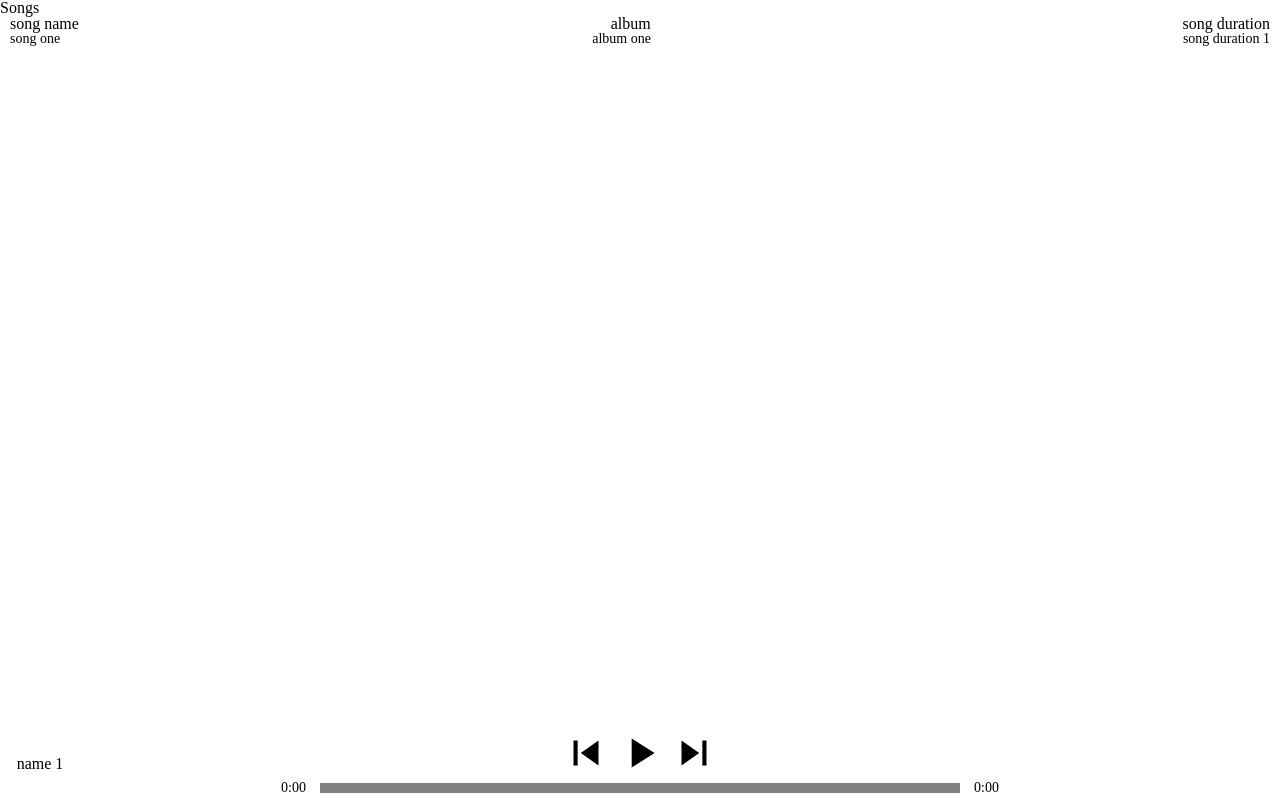
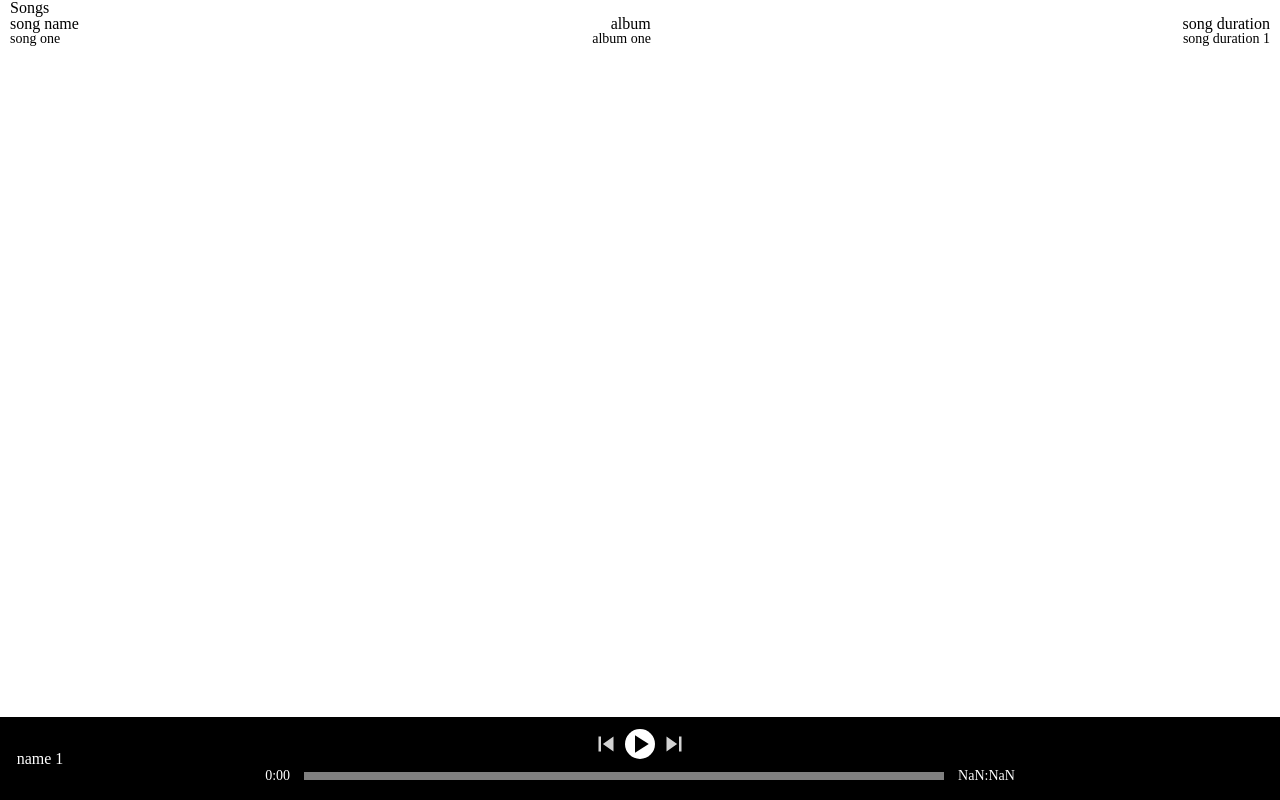
Before and after one commit to ronald-luo/music-time, a plain HTML site: page index.html in a window 1280 px wide. Both pictures are taken after a click on the element 640 px from the left and 788 px from the top of the page. Drawn offline with Linux system fonts and the light colour scheme.

Commit message:
add hover bar and change styles

```diff
--- a/index.html
+++ b/index.html
@@ -9,11 +9,12 @@
     <link rel="stylesheet" href="styles.css">
 </head>
 <body>
-    <div>
-        <h1  class="playlist-title">Songs</h1>
-    </div>
+    <div class="top-half">
 
-    <div class="top-half">
+        <div>
+            <h1  class="playlist-title">Songs</h1>
+        </div>
+
         <div class="song-list-titles">
             <h2>
                 song name
--- a/script.js
+++ b/script.js
@@ -74,10 +74,33 @@ songId.addEventListener('ended', handleNext);
 
 // loading bar event listener
 progressBar.addEventListener('click', handleSeek);
+progressBar.addEventListener('mousemove', handleTooltip);
+progressBar.addEventListener('mouseout', handleExitTooltip)
 
-//
+// set up song list on main page
 function initPlaylistSongs (e) {
     console.log('do')
+    // document.createElement('div')
+}
+
+// create tool tip when hovering over progress bar
+function handleTooltip (e) {
+    let progressFraction = e.offsetX/progressBar.offsetWidth;
+    let seekTo = progressFraction * songId.duration;
+    totalDuration.textContent = convertSeconds(Math.round(Number(seekTo)));
+
+    // set hover style
+    progressBar.classList.add('progress-hover');
+    progressBar.style.setProperty('--progressCircleVisibility', 'visible');
+}
+
+// create tool tip when hovering over progress bar
+function handleExitTooltip (e) {
+    totalDuration.textContent = convertSeconds(Math.round(Number(songId.duration)));
+
+    // remove hover style
+    progressBar.classList.remove('progress-hover');
+    progressBar.style.setProperty('--progressCircleVisibility', 'hidden');
 }
 
 // get the fraction of the rectangle the user clicks and seek to that fraction of the song
@@ -92,9 +115,11 @@ function handleSeek (e) {
 function handleAudioReady() {
     // console.log(songId.duration)
     progressBar.style.setProperty('--visibility', 'visible');
-    progressBar.style.setProperty('--progressName', 'none');
+    progressBar.style.setProperty('--progressBar', 'none');
+    progressBar.style.setProperty('--progressCircle', 'none');
     setTimeout(() => {
-        progressBar.style.setProperty('--progressName', 'progressBar');
+        progressBar.style.setProperty('--progressBar', 'progressBar');
+        progressBar.style.setProperty('--progressCircle', 'progressCircle');
     }, 100)
 
     progressBar.style.setProperty('--songDuration', `${songId.duration}s`);
--- a/styles.scss
+++ b/styles.scss
@@ -26,6 +26,7 @@ body {
     justify-content: space-between;
     overflow-x: hidden;
     overflow-y: hidden;
+    color: white;
 
     // @include tablet {
     //     background-color: red;
@@ -34,6 +35,8 @@ body {
 
 .top-half {
     padding: 0 10px 0 10px;
+    color: black;
+
     .song-list-titles {
         display: flex;
         justify-content: space-between;
@@ -59,7 +62,7 @@ body {
 
 .progress-bar {
     width: 50vw;
-    height: 10px;
+    height: 8px;
     // margin: 0 auto 0 auto;
     // transform: translateX(-250px);
     background-color: grey;
@@ -68,7 +71,7 @@ body {
 
     &:hover {
         cursor: pointer;
-        box-shadow: 0px 10px 10px rgba(0, 255, 136, 0.1);
+        // box-shadow: 0px 10px 10px rgba(0, 255, 136, 0.1);
     }
 
     &:before {
@@ -77,9 +80,9 @@ body {
         position: relative;
         height: 100%;
         width: 0%;
-        background-color: red;
+        background-color: white;
         visibility: var(--visibility, hidden);
-        animation-name: var(--progressName, progressBar);
+        animation-name: var(--progressBar, progressBar);
         animation-iteration-count: 1;
         animation-timing-function: linear;
         animation-duration: var(--songDuration, 0s);
@@ -93,6 +96,35 @@ body {
 
             100% {
                 width: 100%;
+            }
+        }
+    }
+
+    &:after {
+        content: "";
+        display: block;
+        position: relative;
+        height: 12px;
+        width: 12px;
+        background-color: white;
+        border-radius: 50%;
+        box-shadow: 0px 10px 10px rgba(0, 0, 0, 0.3);
+        transform: translateY(-10px);
+        animation-name: var(--progressCircle, progressCircle);
+        animation-iteration-count: 1;
+        animation-timing-function: linear;
+        animation-duration: var(--songDuration, 0s);
+        animation-play-state: var(--progressBarToggle, paused);
+        visibility: var(--progressCircleVisibility, hidden);
+        animation-delay: var(--progressDelay, 0s);
+
+        @keyframes progressCircle {
+            0% {
+                left: 0%;
+            }
+
+            100% {
+                left: 100%;
             }
         }
     }
@@ -115,6 +147,8 @@ body {
     justify-content: center;
     align-items: center;
     margin: auto 0 0 0;
+    background-color: black;
+    padding: 12px 0 12px 0;
 
     .info {
         position: absolute;
@@ -134,26 +168,66 @@ body {
     .playback-bar-container {
         display: flex;
         flex-direction: column;
+        // margin-top: 10px;
         // justify-content: center;
 
         .playback {
-            margin: 0 auto 0 auto;
+            margin: 0 auto 7px auto;
 
+            .play-container, #prevButton, #nextButton {
+                display: inline-block;
+                width: 30px;
+                height: 30px;
+            }
 
-            div {
-                display: inline-block;
+            .play-container {
+                border-radius: 50%;
+                background-color: white;
+                fill: rgb(0, 0, 0);
+                &:hover {
+                    transform: scale(105%);
+                    transition: transform 0.1s ease-in-out;
+                }
+
+                #pause {
+                    transform: scale(80%);
+                }
+            }
+
+            #prevButton svg {
+                fill: lightgrey;
+                &:hover {
+                    transition: fill 0.1s ease-in-out;
+                    fill: lighten(lightgrey, 20%);
+                }
+            }
+
+            #nextButton svg {
+                fill: lightgrey;
+                &:hover {
+                    transition: fill 0.1s ease-in-out;
+                    fill: lighten(lightgrey, 20%);
+                }
             }
 
             svg {
-                width: 50px;
-                height: 50px;
-
+                width: 30px;
+                height: 30px;
                 &:hover {
-                    transform: scale(110%);
+                    transform: scale(105%);
                     cursor: pointer;
                     transition: transform 0.1s ease-in-out;
                 }
             }
         }
     }
+
+    .progress-hover {
+        background-color: grey;
+
+        &:before {
+            background-color: #1DB954;
+            transition: background-color 0.1s ease-in-out;
+        }
+    }
 }
```
Also changed, not shown: styles.css, 1 other file.
